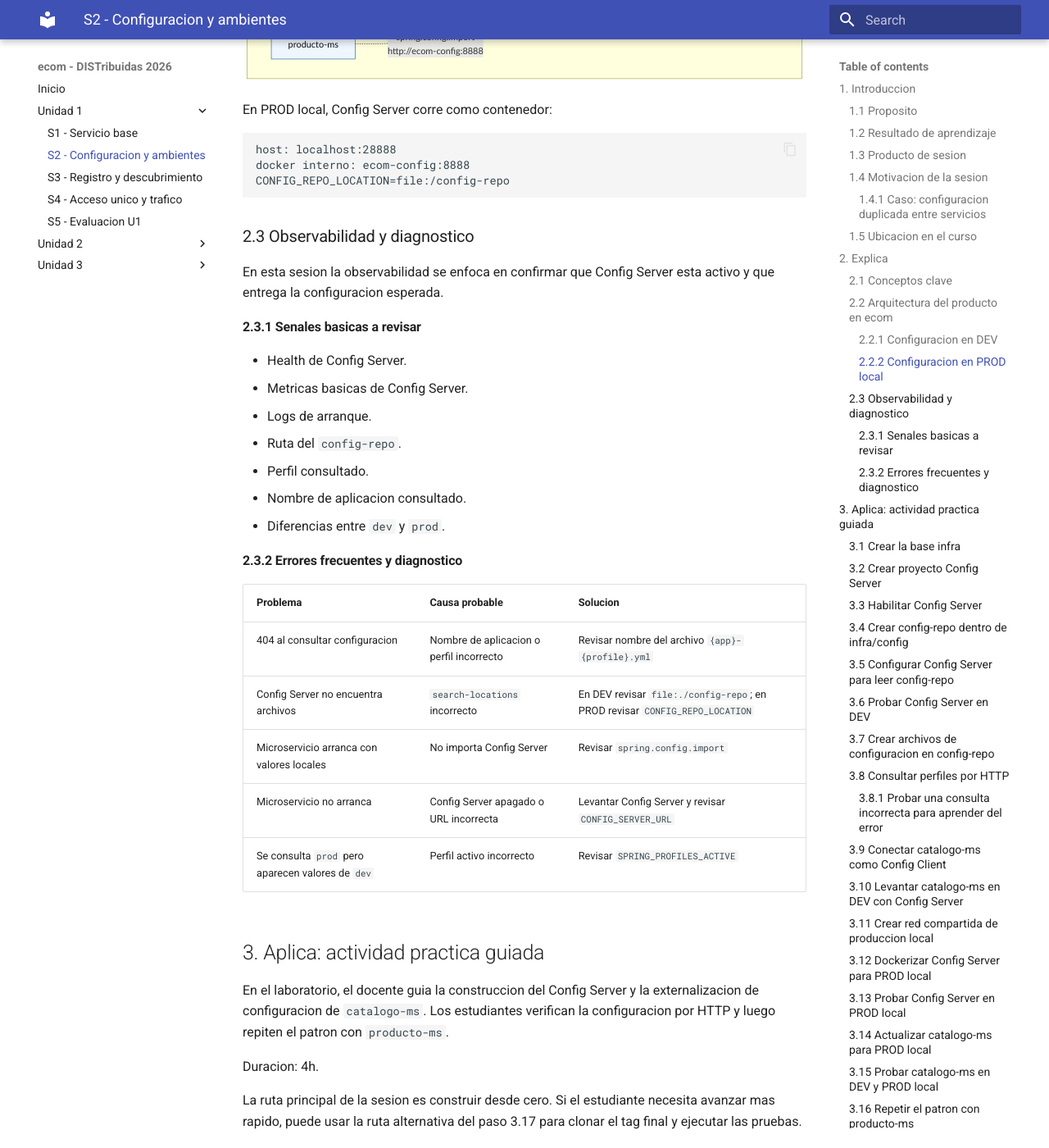
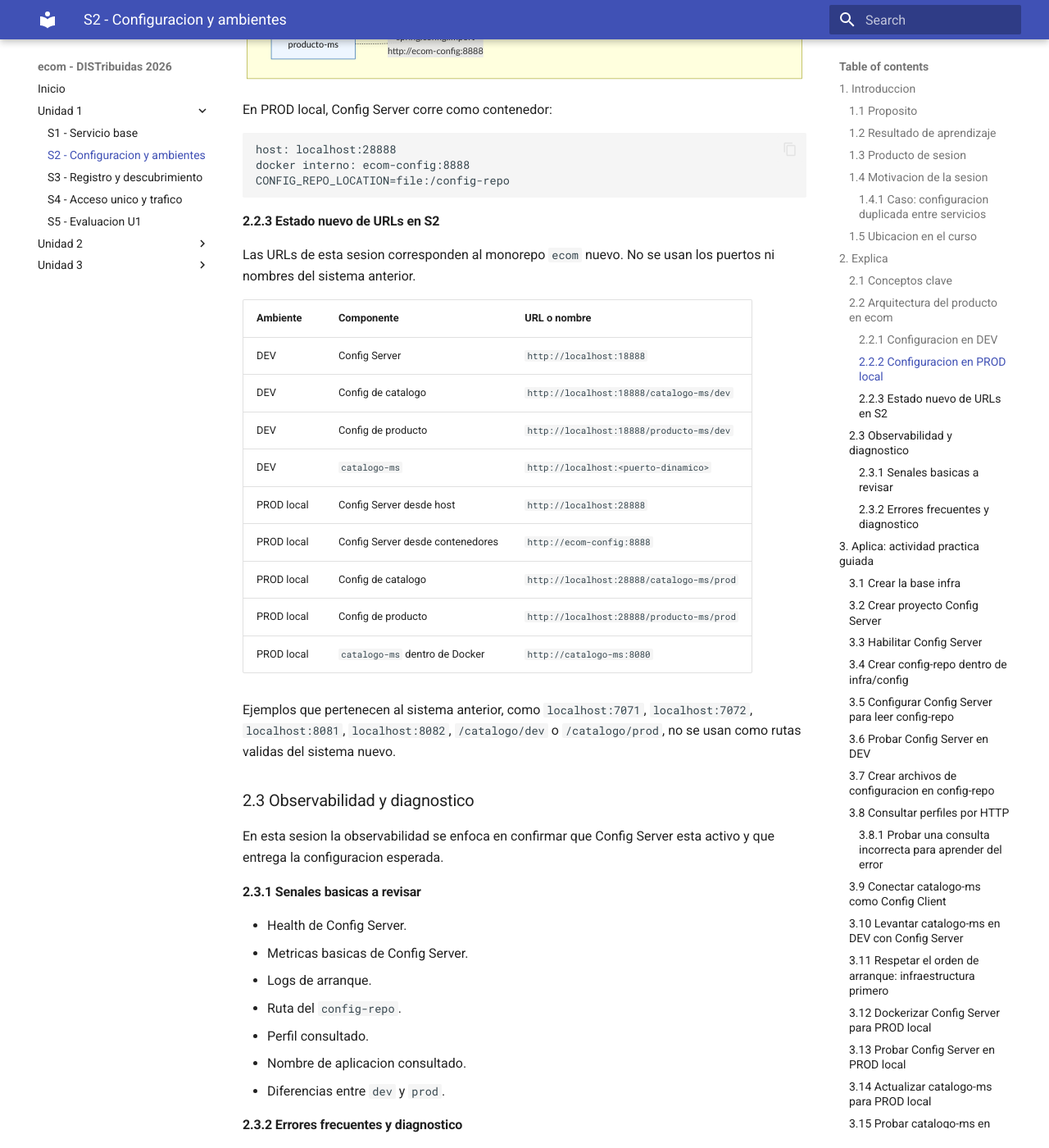
Before and after one commit to 261dist/ecom, an MkDocs documentation site: the page built from docs/sesiones/s02-configuracion-centralizada.md, in a window 1280 px wide and 1400 px high, scrolled down 4026 px. Shown: the whole window at 82% size. Built offline with MkDocs 1.6.1 and Material for MkDocs 9.7.7, drawn with Linux system fonts in a browser that asks for light colours; some of the changed text lies outside the part shown.

Commit message:
first commit

````diff
--- a/docs/sesiones/s02-configuracion-centralizada.md
+++ b/docs/sesiones/s02-configuracion-centralizada.md
@@ -176,6 +176,24 @@
 docker interno: ecom-config:8888
 CONFIG_REPO_LOCATION=file:/config-repo
 ```
+
+#### 2.2.3 Estado nuevo de URLs en S2
+
+Las URLs de esta sesion corresponden al monorepo `ecom` nuevo. No se usan los puertos ni nombres del sistema anterior.
+
+| Ambiente | Componente | URL o nombre |
+|---|---|---|
+| DEV | Config Server | `http://localhost:18888` |
+| DEV | Config de catalogo | `http://localhost:18888/catalogo-ms/dev` |
+| DEV | Config de producto | `http://localhost:18888/producto-ms/dev` |
+| DEV | `catalogo-ms` | `http://localhost:<puerto-dinamico>` |
+| PROD local | Config Server desde host | `http://localhost:28888` |
+| PROD local | Config Server desde contenedores | `http://ecom-config:8888` |
+| PROD local | Config de catalogo | `http://localhost:28888/catalogo-ms/prod` |
+| PROD local | Config de producto | `http://localhost:28888/producto-ms/prod` |
+| PROD local | `catalogo-ms` dentro de Docker | `http://catalogo-ms:8080` |
+
+Ejemplos que pertenecen al sistema anterior, como `localhost:7071`, `localhost:7072`, `localhost:8081`, `localhost:8082`, `/catalogo/dev` o `/catalogo/prod`, no se usan como rutas validas del sistema nuevo.
 
 ### 2.3 Observabilidad y diagnostico
 
@@ -732,19 +750,34 @@
 
 Como `server.port` es dinamico (`0`), cada instancia toma un puerto libre. El comportamiento funcional debe mantenerse igual: ambas instancias leen la misma configuracion centralizada y responden el mismo CRUD.
 
-### 3.11 Crear red compartida de produccion local
+### 3.11 Respetar el orden de arranque: infraestructura primero
 
-**Producto del paso:** red Docker compartida creada para que infraestructura y microservicios se comuniquen en PROD local.
+**Producto del paso:** orden de ejecucion definido para que Config Server este disponible antes de levantar los microservicios.
 
-Esta red permite que `ecom-config`, Eureka, Gateway y los microservicios se encuentren por nombre de servicio dentro de Docker.
+En esta sesion no se crea la red de produccion manualmente. La infraestructura la prepara cuando se levanta con Docker Compose.
 
-PowerShell / bash macOS/Linux:
+La regla de trabajo es:
 
-```bash
-docker network create ecom-prod-net
+```text
+1. Levantar infraestructura
+2. Levantar microservicios
 ```
 
-Si la red ya existe, Docker mostrara un mensaje de error. En ese caso puedes continuar.
+En DEV:
+
+```text
+infra/config -> Config Server con Maven
+services/catalogo-ms -> PostgreSQL DEV con Docker Compose + app con Maven
+```
+
+En PROD local:
+
+```text
+infra -> ecom-config con Docker Compose
+services/catalogo-ms -> BD + catalogo-ms con Docker Compose
+```
+
+Este orden es importante porque los microservicios necesitan consultar Config Server al arrancar. En PROD local, `infra/compose.yml` crea la red compartida y luego `catalogo-ms` se conecta a esa red para resolver `http://ecom-config:8888`.
 
 ### 3.12 Dockerizar Config Server para PROD local
 
````
